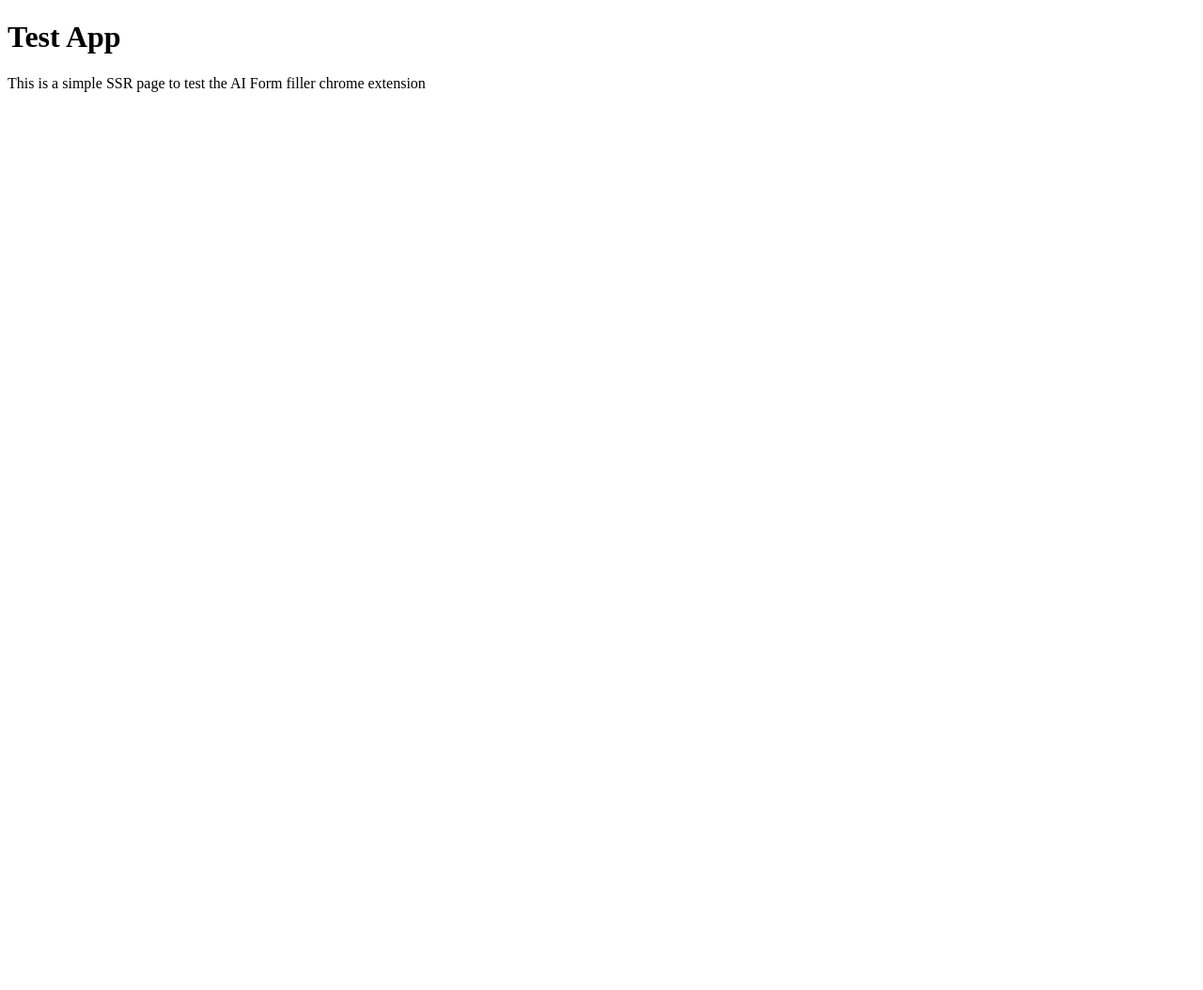
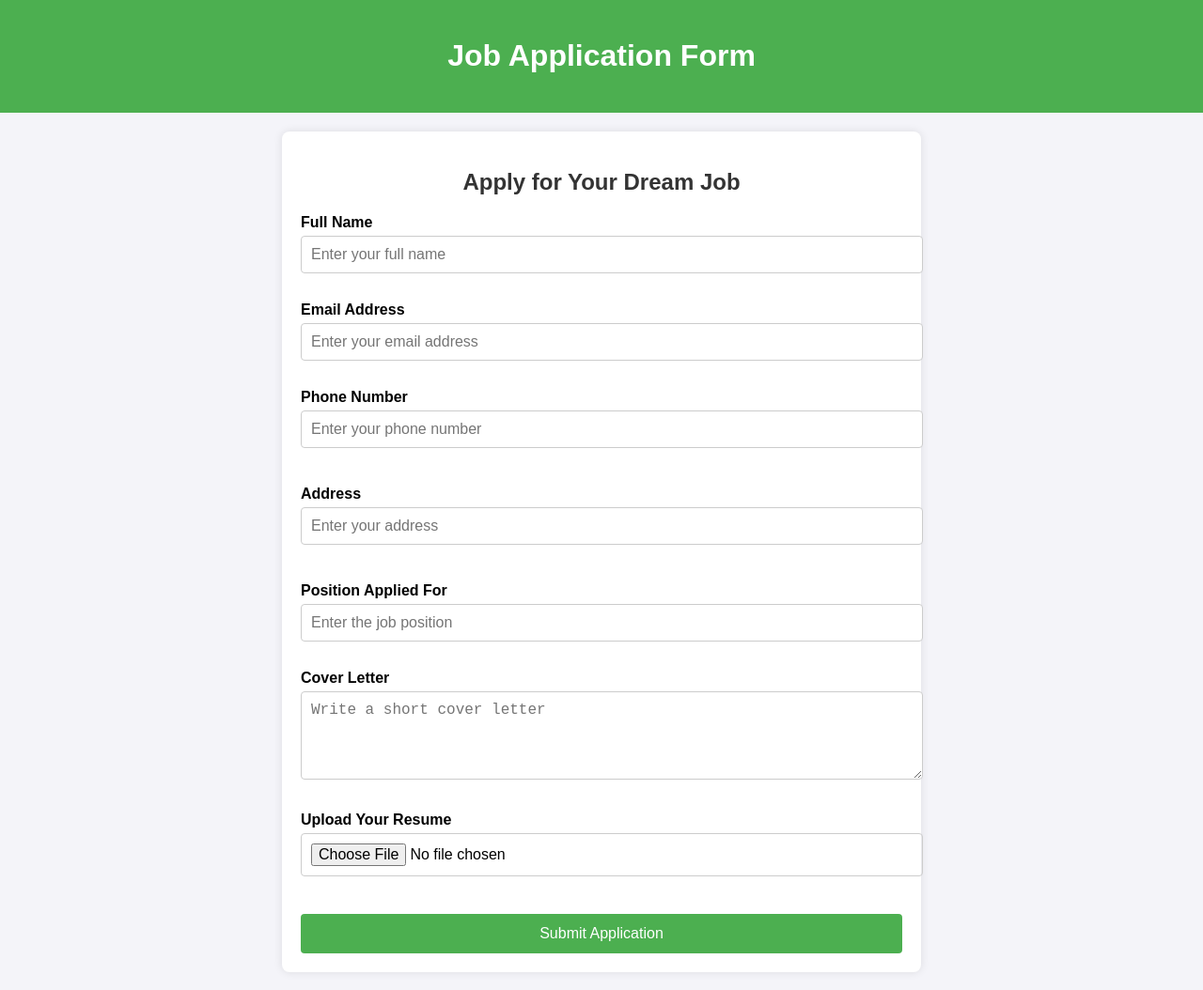
Before and after one commit to Blackmagicbox/AI-Form-filler, a browser extension: page test-webapp/templates/index.html in a window 1280 px wide. Shown: the whole page at 94% size. Before the commit the page ends 800 px from the top, so only its background shows below. Drawn offline with Linux system fonts and the light colour scheme.

Commit message:
FEAT Test Form

```diff
--- a/test-webapp/templates/index.html
+++ b/test-webapp/templates/index.html
@@ -1,14 +1,110 @@
 <!DOCTYPE html>
-<html>
-  <head>
-    <meta charset="UTF-8"/>
+<html lang="en">
+<head>
+    <meta charset="UTF-8">
     <meta name="viewport" content="width=device-width, initial-scale=1.0">
-    <title>
-      Chrome Extension Test App
-    </title>
-  </head>
-  <body>
-    <h1>Test App</h1>
-    <p> This is a simple SSR page to test the AI Form filler chrome extension </p>
-  </body>
+    <title>Job Application Form</title>
+    <style>
+        body {
+            font-family: Arial, sans-serif;
+            background-color: #f4f4f9;
+            margin: 0;
+            padding: 0;
+        }
+        header {
+            background-color: #4CAF50;
+            color: white;
+            text-align: center;
+            padding: 20px 0;
+        }
+        .container {
+            width: 50%;
+            margin: 20px auto;
+            background-color: white;
+            padding: 20px;
+            box-shadow: 0 0 10px rgba(0, 0, 0, 0.1);
+            border-radius: 8px;
+        }
+        h2 {
+            color: #333;
+            text-align: center;
+            margin-bottom: 20px;
+        }
+        label {
+            display: block;
+            font-weight: bold;
+            margin: 10px 0 5px;
+        }
+        input[type="text"], input[type="email"], input[type="phone"], input[type="file"], textarea {
+            width: 100%;
+            padding: 10px;
+            border: 1px solid #ccc;
+            border-radius: 4px;
+            margin-bottom: 20px;
+            font-size: 16px;
+        }
+        textarea {
+            resize: vertical;
+        }
+        button {
+            background-color: #4CAF50;
+            color: white;
+            padding: 12px 20px;
+            border: none;
+            border-radius: 4px;
+            cursor: pointer;
+            font-size: 16px;
+            width: 100%;
+        }
+        button:hover {
+            background-color: #45a049;
+        }
+        .form-section {
+            margin-bottom: 20px;
+        }
+    </style>
+</head>
+<body>
+    <header>
+        <h1>Job Application Form</h1>
+    </header>
+
+    <div class="container">
+        <h2>Apply for Your Dream Job</h2>
+        <form action="#" method="POST">
+            <!-- Personal Information Section -->
+            <div class="form-section">
+                <label for="full-name">Full Name</label>
+                <input type="text" id="full-name" name="full-name" placeholder="Enter your full name" required>
+
+                <label for="email">Email Address</label>
+                <input type="email" id="email" name="email" placeholder="Enter your email address" required>
+
+                <label for="phone">Phone Number</label>
+                <input type="phone" id="phone" name="phone" placeholder="Enter your phone number" required>
+            </div>
+
+            <!-- Address Section -->
+            <div class="form-section">
+                <label for="address">Address</label>
+                <input type="text" id="address" name="address" placeholder="Enter your address" required>
+            </div>
+
+            <!-- Job Details Section -->
+            <div class="form-section">
+                <label for="position">Position Applied For</label>
+                <input type="text" id="position" name="position" placeholder="Enter the job position" required>
+
+                <label for="cover-letter">Cover Letter</label>
+                <textarea id="cover-letter" name="cover-letter" placeholder="Write a short cover letter" rows="4" required></textarea>
+
+                <label for="resume">Upload Your Resume</label>
+                <input type="file" id="resume" name="resume" required>
+            </div>
+
+            <!-- Submit Button -->
+            <button type="submit">Submit Application</button>
+        </form>
+    </div>
+</body>
 </html>
```
Also changed, not shown: 1 other file.
